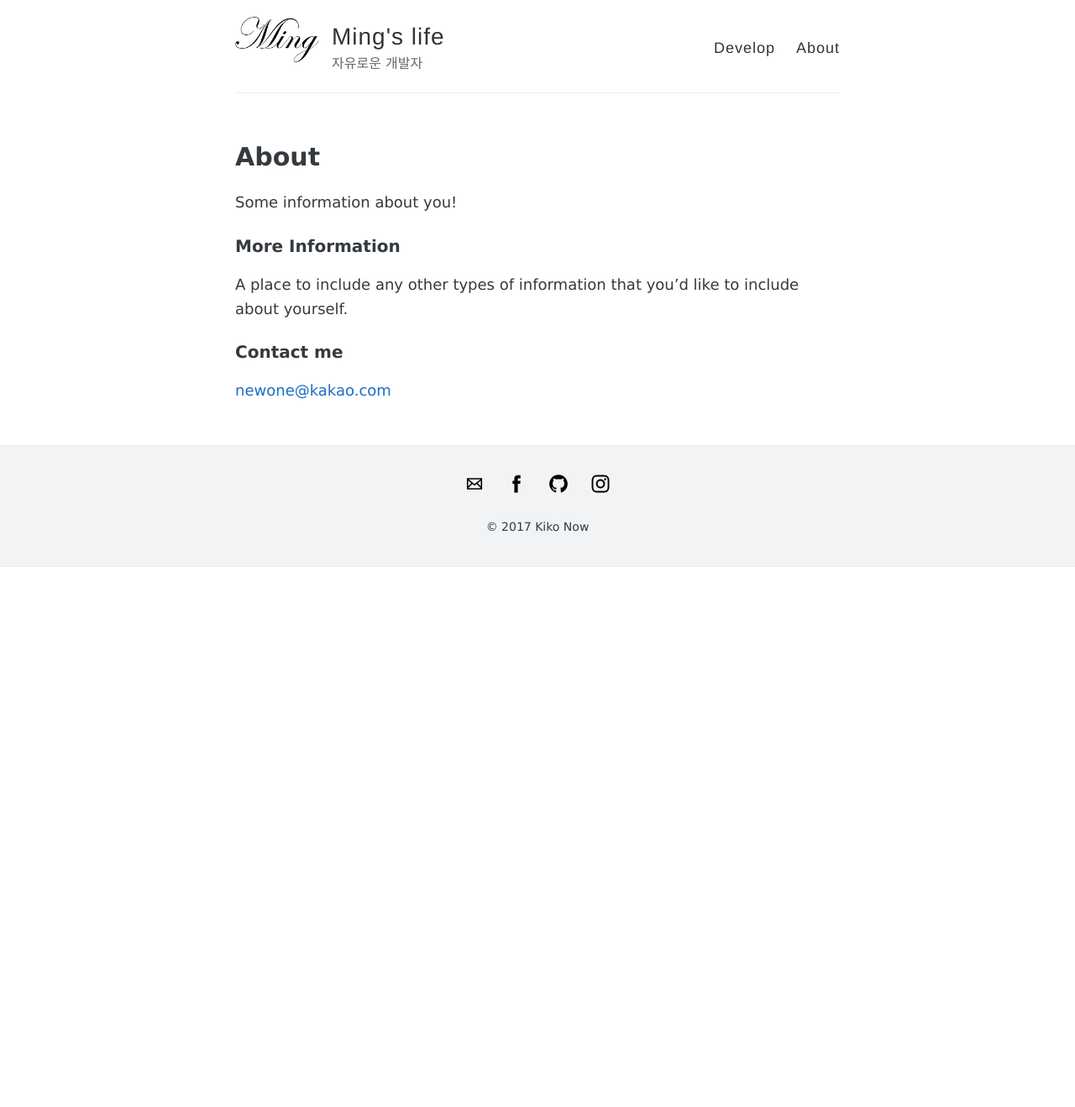
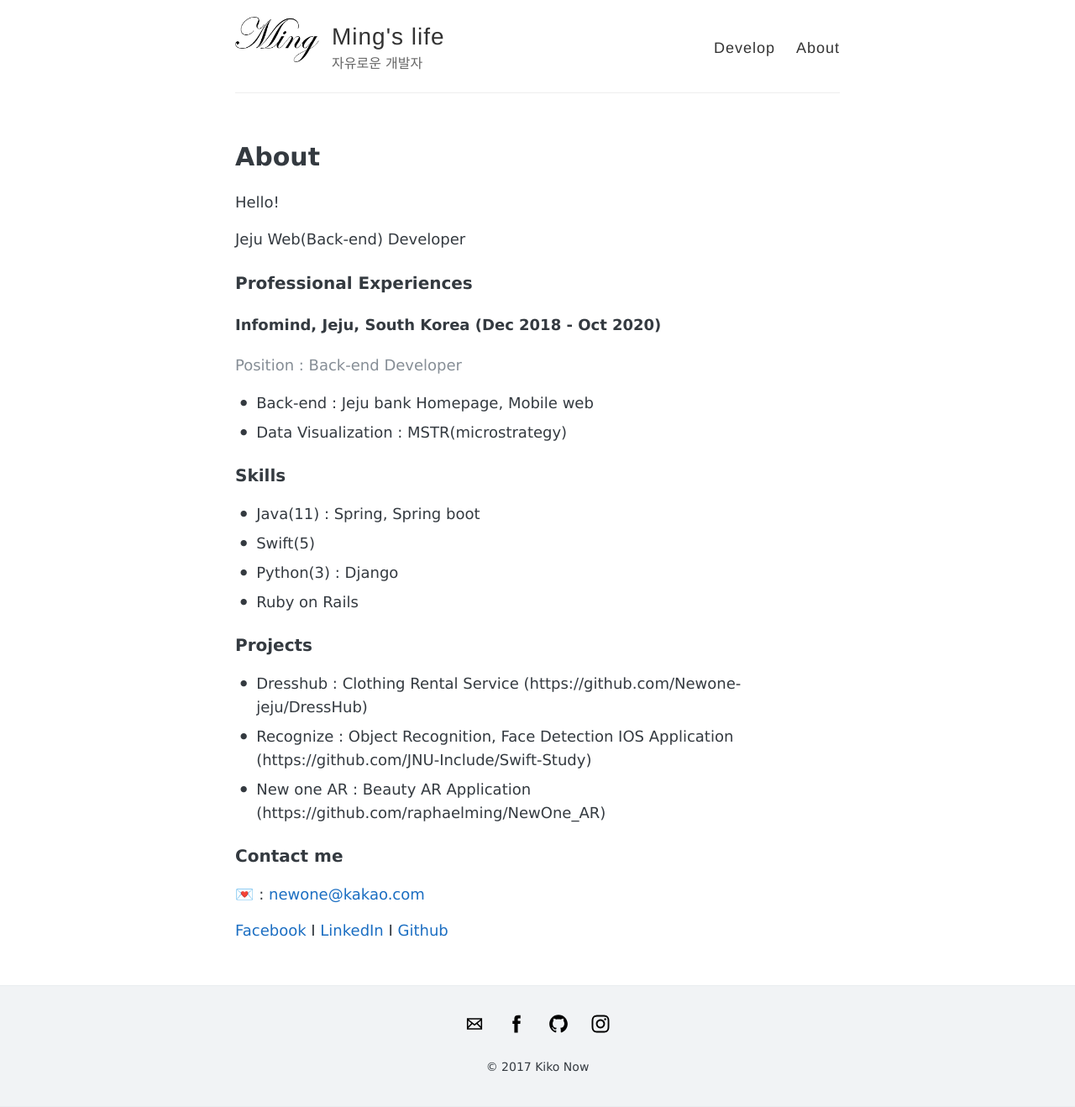
Before and after one commit to raphaelming/raphaelming.github.io, a Jekyll site: the page built from about.md, in a window 1280 px wide. Shown: the whole page at 84% size. Built offline with Jekyll 4.4.1, drawn with Linux system fonts in a browser that asks for light colours; before the commit the page ends 900 px from its top, so only the background shows below that.

Commit message:
modify about.md

```diff
--- a/about.md
+++ b/about.md
@@ -4,12 +4,40 @@ layout: page
 permalink: "/about/"
 ---
 
-Some information about you!
+Hello!
 
-### More Information
+Jeju Web(Back-end) Developer
 
-A place to include any other types of information that you'd like to include about yourself.
+
+
+### Professional Experiences
+
+##### Infomind, Jeju, South Korea (Dec 2018 - Oct 2020)
+
+###### Position : Back-end Developer
+
+- Back-end : Jeju bank Homepage, Mobile web
+- Data Visualization : MSTR(microstrategy)
+
+### Skills
+
+- Java(11) : Spring, Spring boot
+- Swift(5)
+- Python(3) : Django
+- Ruby on Rails
+
+### Projects
+
+- Dresshub : Clothing Rental Service (https://github.com/Newone-jeju/DressHub)
+- Recognize : Object Recognition, Face Detection IOS Application (https://github.com/JNU-Include/Swift-Study)
+- New one AR : Beauty AR Application (https://github.com/raphaelming/NewOne_AR)
+
+
+
+
 
 ### Contact me
 
-[newone@kakao.com](mailto:email@domain.com)
+💌 :  [newone@kakao.com](mailto:email@domain.com)
+
+[Facebook](https://www.facebook.com/minhyeok.lee.311) I [LinkedIn](http://www.linkedin.com/in/minhyeok-lee-722989164) I [Github](https://github.com/raphaelming)
```
